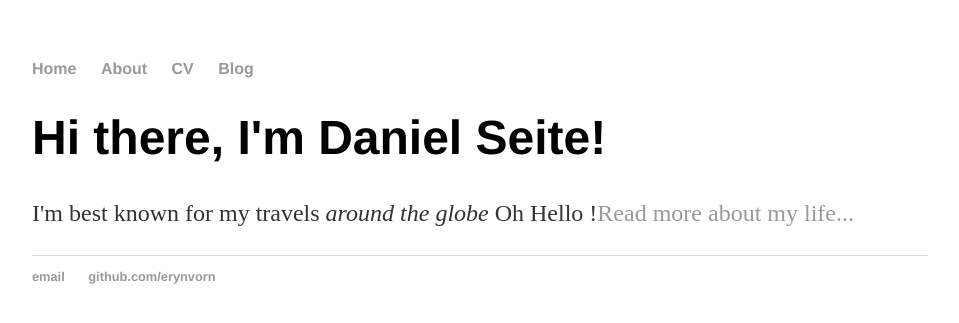
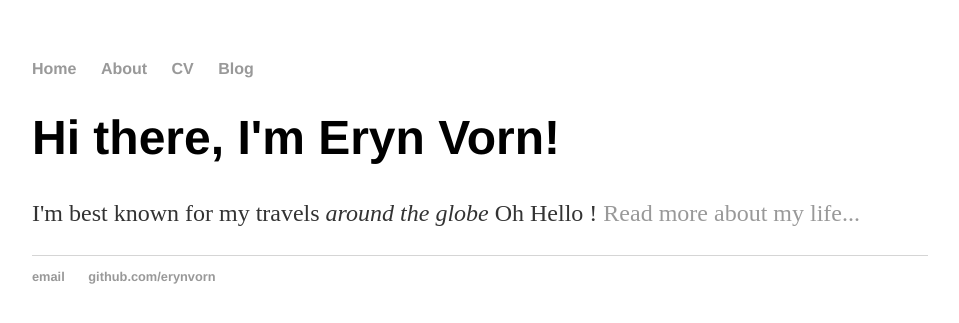
Before and after one commit to Erynvorn/erynvorn.github.io, a Jekyll site: the page built from index.html, in a window 1280 px wide. Shown: the top 323 px of the page, without its empty margins (160-1119 px from the left). Built offline with Jekyll 4.4.1, drawn with Linux system fonts in a browser that asks for light colours.

Commit message:
Update index.html

```diff
--- a/index.html
+++ b/index.html
@@ -3,6 +3,7 @@ layout: default
 title: Eryn Vorn
 ---
     		<div class="blurb">
-        		<h1>Hi there, I'm Daniel Seite!</h1>
-				<p>I'm best known for my travels <em>around the globe</em> Oh Hello !<a href="/about">Read more about my life...</a></p>
+        		<h1>Hi there, I'm Eryn Vorn!</h1>
+				<p>I'm best known for my travels <em>around the globe</em> Oh Hello !
+					<a href="/about">Read more about my life...</a></p>
     		</div><!-- /.blurb -->
```
